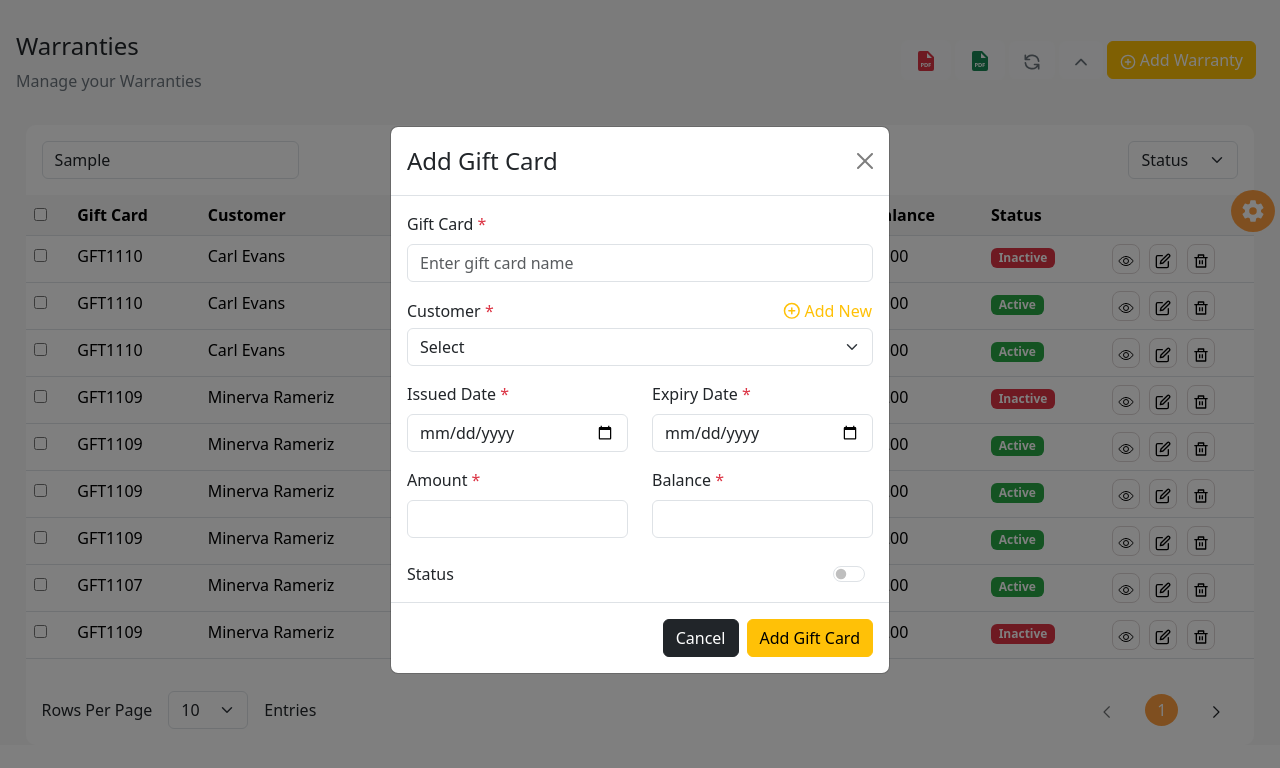
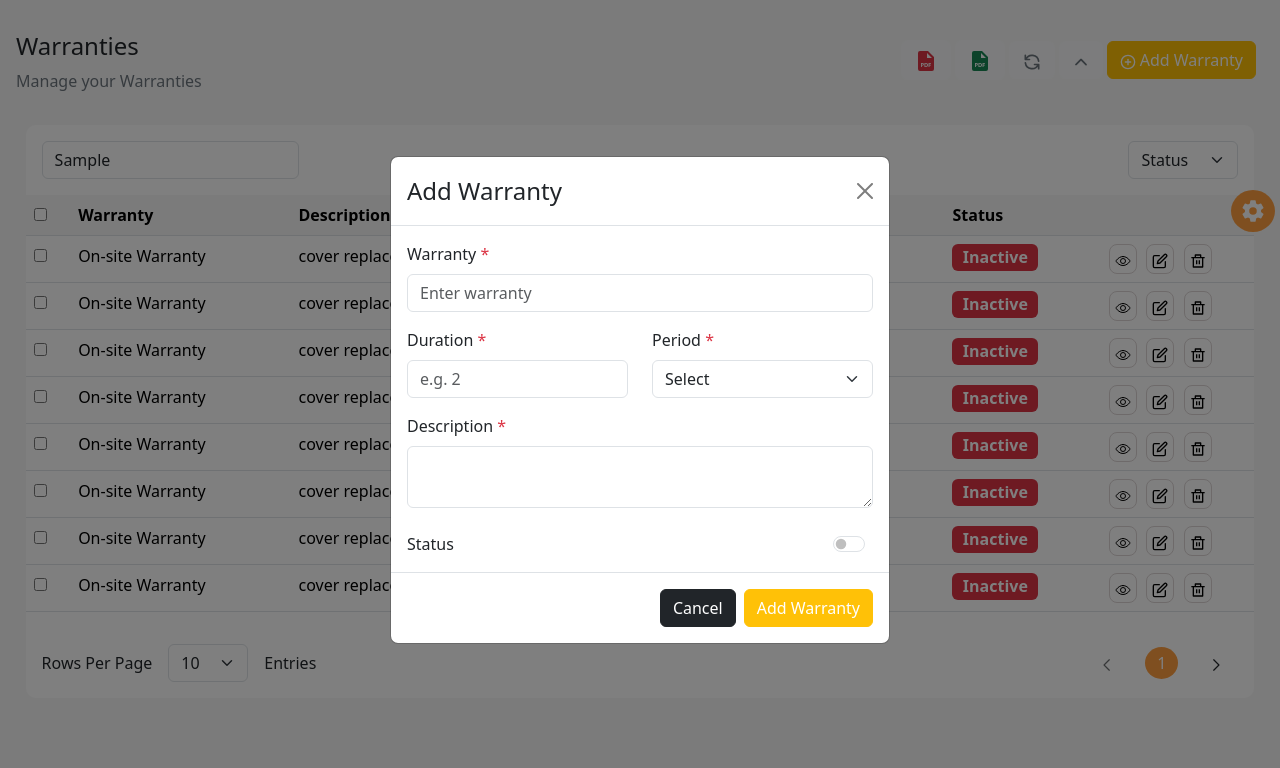
Before and after one commit to codesaurabhk/warranties, a React (Vite) app in the folder frontend/: page / in a window 1280 px wide. Both pictures are taken after typing "Sample" into the empty fields and a click on the button "Add Warranty". Shown: the top 768 px of the page. Built offline with nearby package versions, Linux system fonts and the light colour scheme.

Commit message:
add model done

```diff
--- a/frontend/src/component/Warranty.css
+++ b/frontend/src/component/Warranty.css
@@ -1,5 +1,7 @@
 .fn-conatiner {
     background-color: #F7F7F7;
+    height: 100vh;
+
 }
 
 .table tr {
--- a/frontend/src/component/Warranty.jsx
+++ b/frontend/src/component/Warranty.jsx
@@ -1,6 +1,6 @@
 
 import React, { useMemo, useRef, useState } from "react";
-import "./Warranty.css";
+
 import { BiSolidFilePdf } from "react-icons/bi";
 import { HiOutlineRefresh } from "react-icons/hi";
 import { IoIosArrowUp } from "react-icons/io";
@@ -15,22 +15,21 @@ import "bootstrap/dist/css/bootstrap.min.css";
 import { GoChevronDown, GoChevronLeft, GoChevronRight } from "react-icons/go";
 import { FiPlusCircle } from "react-icons/fi";
 import dayjs from "dayjs";
-// import "./GiftCard.css";
+import "./Warranty.css";
 import html2canvas from "html2canvas";
 import { useEffect } from "react";
 import jsPDF from "jspdf";
 import * as XLSX from "xlsx";
 
 const GiftCardData = [
-    { GiftCard: "GFT1110", customer: "Carl Evans", issuedDate: "24 Dec 2024", expiryDate: "24 Jan 2025", amount: "$200", balance: "$100", Status: "Inactive" },
-    { GiftCard: "GFT1110", customer: "Carl Evans", issuedDate: "24 Dec 2024", expiryDate: "24 Jan 2025", amount: "$200", balance: "$100", Status: "Active" },
-    { GiftCard: "GFT1110", customer: "Carl Evans", issuedDate: "24 Dec 2024", expiryDate: "24 Jan 2025", amount: "$200", balance: "$100", Status: "Active" },
-    { GiftCard: "GFT1109", customer: "Minerva Rameriz", issuedDate: "10 Dec 2024", expiryDate: "10 Jan 2025", amount: "$300", balance: "$200", Status: "Inactive" },
-    { GiftCard: "GFT1109", customer: "Minerva Rameriz", issuedDate: "10 Dec 2024", expiryDate: "10 Jan 2025", amount: "$300", balance: "$200", Status: "Active" },
-    { GiftCard: "GFT1109", customer: "Minerva Rameriz", issuedDate: "10 Dec 2024", expiryDate: "10 Jan 2025", amount: "$300", balance: "$200", Status: "Active" },
-    { GiftCard: "GFT1109", customer: "Minerva Rameriz", issuedDate: "10 Dec 2024", expiryDate: "10 Jan 2025", amount: "$300", balance: "$200", Status: "Active" },
-    { GiftCard: "GFT1107", customer: "Minerva Rameriz", issuedDate: "10 Dec 2024", expiryDate: "10 Jan 2025", amount: "$300", balance: "$200", Status: "Active" },
-    { GiftCard: "GFT1109", customer: "Minerva Rameriz", issuedDate: "10 Dec 2024", expiryDate: "10 Jan 2025", amount: "$300", balance: "$200", Status: "Inactive" },
+    { warranty: "On-site Warranty", description: "cover replacement of faculty items", duration: "2 years", Status: "Inactive" },
+    { warranty: "On-site Warranty", description: "cover replacement of faculty items", duration: "2 years", Status: "Inactive" },
+    { warranty: "On-site Warranty", description: "cover replacement of faculty items", duration: "2 years", Status: "Inactive" },
+    { warranty: "On-site Warranty", description: "cover replacement of faculty items", duration: "2 years", Status: "Inactive" },
+    { warranty: "On-site Warranty", description: "cover replacement of faculty items", duration: "2 years", Status: "Inactive" },
+    { warranty: "On-site Warranty", description: "cover replacement of faculty items", duration: "2 years", Status: "Inactive" },
+    { warranty: "On-site Warranty", description: "cover replacement of faculty items", duration: "2 years", Status: "Inactive" },
+    { warranty: "On-site Warranty", description: "cover replacement of faculty items", duration: "2 years", Status: "Inactive" },
 ];
 
 
@@ -219,11 +218,25 @@ const Warranty = ({ show, handleClose }) => {
         //     console.error("Error:", err.message);
         // }
     };
+    // const handleEditOpen = (card) => {
+    //     console.log("Selected Gift Card:", card);
+    //     setEditFormData(card);
+    //     setShowEditModal(true);
+    // };
     const handleEditOpen = (card) => {
-        console.log("Selected Gift Card:", card);
-        setEditFormData(card);
+        setEditFormData({
+            id: card.id,
+            giftCard: card.warranty,
+            customer: card.customer || "",
+            issuedDate: card.issuedDate || "",
+            expiryDate: card.expiryDate || "",
+            amount: card.amount || "",
+            balance: card.balance || "",
+            status: card.status === "Active" || card.status === true,
+        });
         setShowEditModal(true);
     };
+
     const handleEditClose = () => {
         setShowEditModal(false);
         setEditFormData({
@@ -431,77 +444,54 @@ const Warranty = ({ show, handleClose }) => {
             </div>
             <Modal show={showModal} onHide={handleCloses} centered>
                 <Modal.Header closeButton>
-                    <Modal.Title>Add Gift Card</Modal.Title>
+                    <Modal.Title>Add Warranty</Modal.Title>
                 </Modal.Header>
                 <Modal.Body>
                     <Form>
                         <Form.Group controlId="giftCard">
                             <Form.Label>
-                                Gift Card <span className="text-danger">*</span>
+                                Warranty <span className="text-danger">*</span>
                             </Form.Label>
                             <Form.Control
                                 type="text"
-                                placeholder="Enter gift card name"
+                                placeholder="Enter warranty "
                                 name="giftCard"
-                                value={formData.giftCard}
+                                value={formData.warranty}
                                 onChange={handleChange}
                             />
-                        </Form.Group>
-
-                        <Form.Group controlId="customer" className="mt-3">
-                            <div className="d-flex justify-content-between align-items-center">
-                                <Form.Label className="mb-0">
-                                    Customer <span className="text-danger">*</span>
-                                </Form.Label>
-                                <Button
-                                    variant="link"
-                                    className="text-warning p-0 text-decoration-none d-flex align-items-center gap-1"
-                                    onClick={() => setShowCustomerModal(true)}
-                                >
-                                    <FiPlusCircle style={{ fontSize: "1.1rem" }} />
-                                    Add New
-                                </Button>
-                            </div>
-                            <Form.Select
-                                name="customer"
-                                value={formData.customer}
-                                onChange={handleChange}
-                                className="mt-1"
-                            >
-                                <option value="">Select</option>
-                                {Customers.map((c) => (
-                                    <option key={c._id} value={c._id}>
-                                        {c.addcustomers}
-                                    </option>
-                                ))}
-                            </Form.Select>
                         </Form.Group>
 
                         <Row className="mt-3">
                             <Col>
                                 <Form.Group controlId="issuedDate">
                                     <Form.Label>
-                                        Issued Date <span className="text-danger">*</span>
+                                        Duration <span className="text-danger">*</span>
                                     </Form.Label>
                                     <Form.Control
-                                        type="date"
-                                        name="issuedDate"
-                                        value={dayjs(formData.issuedDate).format("YYYY-MM-DD")}
+                                        type="number"
+                                        min={1}
+                                        name="duration"
+                                        value={formData.duration}
                                         onChange={handleChange}
+                                        placeholder="e.g. 2"
                                     />
                                 </Form.Group>
                             </Col>
                             <Col>
                                 <Form.Group controlId="expiryDate">
                                     <Form.Label>
-                                        Expiry Date <span className="text-danger">*</span>
+                                        Period <span className="text-danger">*</span>
                                     </Form.Label>
-                                    <Form.Control
-                                        type="date"
-                                        name="expiryDate"
-                                        value={formData.expiryDate}
+                                    <Form.Select
+                                        name="period"
+                                        value={formData.period}
                                         onChange={handleChange}
-                                    />
+                                    >
+                                        <option value="">Select</option>
+                                        <option value="Day">Day(s)</option>
+                                        <option value="Month">Month(s)</option>
+                                        <option value="Year">Year(s)</option>
+                                    </Form.Select>
                                 </Form.Group>
                             </Col>
                         </Row>
@@ -510,29 +500,19 @@ const Warranty = ({ show, handleClose }) => {
                             <Col>
                                 <Form.Group controlId="amount">
                                     <Form.Label>
-                                        Amount <span className="text-danger">*</span>
+                                        Description <span className="text-danger">*</span>
                                     </Form.Label>
                                     <Form.Control
-                                        type="number"
+                                        as="textarea"
                                         name="amount"
+                                        // rows={1}
                                         value={formData.amount}
                                         onChange={handleChange}
                                     />
+
                                 </Form.Group>
                             </Col>
-                            <Col>
-                                <Form.Group controlId="balance">
-                                    <Form.Label>
-                                        Balance <span className="text-danger">*</span>
-                                    </Form.Label>
-                                    <Form.Control
-                                        type="number"
-                                        name="balance"
-                                        value={formData.balance}
-                                        onChange={handleChange}
-                                    />
-                                </Form.Group>
-                            </Col>
+
                         </Row>
 
                         <Form.Group
@@ -554,8 +534,8 @@ const Warranty = ({ show, handleClose }) => {
                     <Button variant="dark" onClick={handleClose}>
                         Cancel
                     </Button>
-                    <Button variant="warning" onClick={handleSubmit}>
-                        Add Gift Card
+                    <Button variant="warning text-white" onClick={handleSubmit}>
+                        Add Warranty
                     </Button>
                 </Modal.Footer>
             </Modal>
@@ -592,7 +572,7 @@ const Warranty = ({ show, handleClose }) => {
                                     Add New
                                 </Button>
                             </div>
-                            <Form.Select
+                            {/* <Form.Select
                                 name="customer"
                                 value={editFormData.customer}
                                 onChange={(e) =>
@@ -606,7 +586,7 @@ const Warranty = ({ show, handleClose }) => {
                                         {c.addcustomers}
                                     </option>
                                 ))}
-                            </Form.Select>
+                            </Form.Select> */}
                         </Form.Group>
 
                         <Row className="mt-3">
@@ -713,60 +693,7 @@ const Warranty = ({ show, handleClose }) => {
                 </Modal.Footer>
             </Modal>
 
-            <Modal
-                show={showCustomerModal}
-                onHide={() => setShowCustomerModal(false)}
-                centered
-            >
-                <Modal.Header closeButton>
-                    <Modal.Title>Add Customer</Modal.Title>
-                </Modal.Header>
 
-                <Modal.Body>
-                    <Form
-                        id="addCustomerForm"
-                        onSubmit={async (e) => {
-                            e.preventDefault();
-
-
-                            const name = e.target.addcustomers.value.trim();
-                            if (!name) return;
-
-                            try {
-                                const res = await fetch("http://localhost:5000/api/customers/", {
-                                    method: "POST",
-                                    headers: { "Content-Type": "application/json" },
-                                    body: JSON.stringify({ addcustomers: name }),
-                                });
-                                const saved = await res.json();
-
-                                setFormData((prev) => ({ ...prev, customer: saved._id }));
-
-                                setShowCustomerModal(false);
-                            } catch (err) {
-                                console.error(err);
-                                alert("Couldn’t add customer. Please try again.");
-                            }
-                        }}
-                    >
-                        <Form.Group controlId="customer">
-                            <Form.Label>
-                                Customer <span className="text-danger">*</span>
-                            </Form.Label>
-                            <Form.Control name="addcustomers" placeholder="Enter customer name" />
-                        </Form.Group>
-                    </Form>
-                </Modal.Body>
-
-                <Modal.Footer>
-                    <Button variant="dark" onClick={() => setShowCustomerModal(false)}>
-                        Cancel
-                    </Button>
-                    <Button variant="warning" type="submit" form="addCustomerForm" >
-                        Add Customer
-                    </Button>
-                </Modal.Footer>
-            </Modal>
 
             <div className="container-mn">
                 <div className="d-flex justify-content-between align-items-center p-3 ">
@@ -802,12 +729,12 @@ const Warranty = ({ show, handleClose }) => {
                                 <th scope="col">
                                     <input type="checkbox" />
                                 </th>
-                                <th scope="col">Gift Card</th>
-                                <th scope="col">Customer</th>
-                                <th scope="col">Issued Date</th>
-                                <th scope="col">Expiry Date</th>
+                                <th scope="col">Warranty</th>
+                                <th scope="col">Description</th>
+                                <th scope="col">Duration</th>
+                                {/* <th scope="col">Expiry Date</th>
                                 <th scope="col">Amount</th>
-                                <th scope="col">Balance</th>
+                                <th scope="col">Balance</th> */}
                                 <th scope="col">Status</th>
                                 <th></th>
                             </tr>
@@ -822,13 +749,12 @@ const Warranty = ({ show, handleClose }) => {
                                         <th scope="col">
                                             <input type="checkbox" />
                                         </th>
-                                        <td>{item.GiftCard}</td>
+                                        <td>{item.warranty}</td>
                                         {/* <td>{getCustomerName(item.customer)}</td> */}
-                                        <td>{item.customer}</td>
-                                        <td>{dayjs(item.issuedDate).format("YYYY-MM-DD")}</td>
-                                        <td>{dayjs(item.expiryDate).format("YYYY-MM-DD")}</td>
-                                        <td>{item.amount}</td>
-                                        <td>{item.balance}</td>
+                                        <td>{item.description}</td>
+                                        {/* <td>{dayjs(item.issuedDate).format("YYYY-MM-DD")}</td>
+                                        <td>{dayjs(item.expiryDate).format("YYYY-MM-DD")}</td> */}
+                                        <td>{`${item.duration} ${item.period}`}</td>
                                         <td>
                                             <span
                                                 className={`badge ${item.Status == "Active" ? "badge-success" : "badge-danger"
```
